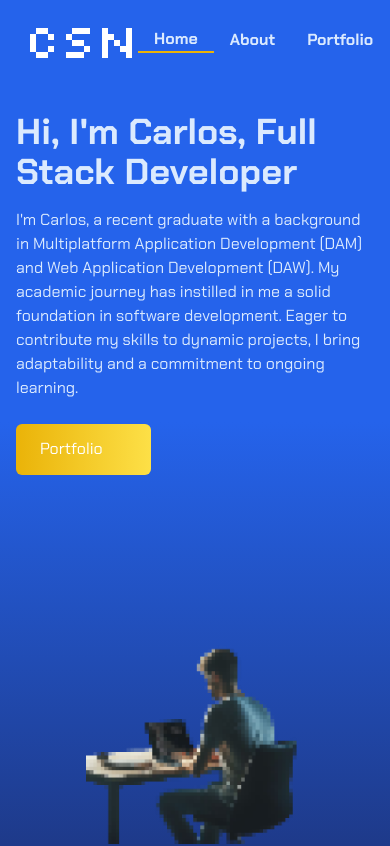
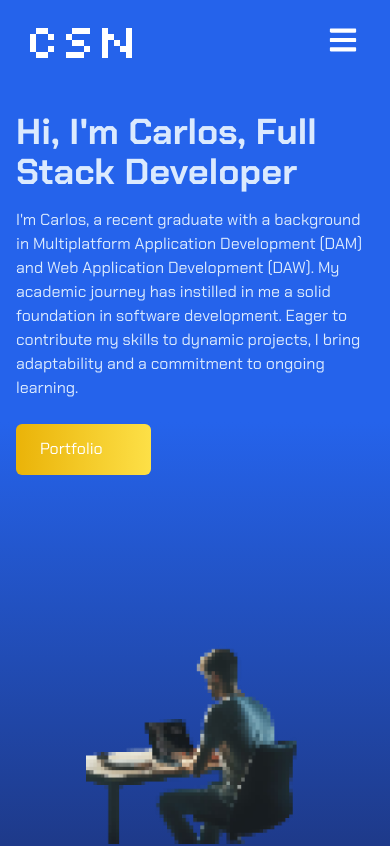
Before and after one commit to hgcsasdas/react-portfolio, a React (Create React App) app: page / in a window 390 px wide. Shown: the top 846 px of the page. Built offline with nearby package versions, Linux system fonts and the light colour scheme; some icons are missing.

Commit message:
Arreglar el nav y hacerlo responsive, y arreglar más partes responsive

```diff
--- a/src/components/Portfolio.jsx
+++ b/src/components/Portfolio.jsx
@@ -36,7 +36,7 @@ const Portfolio = () => {
   return (
     <div
       name="portfolio"
-      className="bg-gradient-to-b  from-blue-600 to-blue-900 text-blue-200 w-full md:h-screen"
+      className="bg-gradient-to-b  from-blue-600 to-blue-900 text-blue-200 w-full md:h-screen h-full"
     >
       <div className="max-w-screen-lg p-4 mx-auto flex flex-col justify-center w-full h-full">
         <div className="pb-8">
--- a/src/components/Technologies.jsx
+++ b/src/components/Technologies.jsx
@@ -95,7 +95,7 @@ function Technologies() {
   return (
     <div
       name="technologies"
-      className="h-screen w-full bg-gradient-to-b from-blue-900 to-blue-600 text-blue-200"
+      className="w-full bg-gradient-to-b from-blue-900 to-blue-600 text-blue-200"
     >
       <div className="max-w-screen-lg mx-auto p-4 flex flex-col justify-center w-full h-full">
         <div>
--- a/src/components/nav/NavBar.jsx
+++ b/src/components/nav/NavBar.jsx
@@ -81,7 +81,7 @@ const NavBar = () => {
       </div>
 
       <div>
-        <ul className="flex justify-between items-center md:flex">
+        <ul className="hidden justify-between items-center md:flex">
           {links.map(({ id, link, title }) => (
 
             <li key={id} className={navLinkClass(link)}>
--- a/src/index.css
+++ b/src/index.css
@@ -12,3 +12,16 @@
     font-family: 'Chakra Petch', sans-serif;
   }
 }
+
+::-webkit-scrollbar {
+  width: 12px;
+}
+
+::-webkit-scrollbar-thumb {
+  background-color:  rgba(0, 0, 0, 0.5); /* Ajusta la opacidad según tus necesidades */
+  border-radius: 6px;
+}
+
+::-webkit-scrollbar-track {
+  background-color: transparent;
+}
--- a/src/translations/en/global.json
+++ b/src/translations/en/global.json
@@ -38,7 +38,7 @@
 
   "contact": {
     "title": "Contact",
-    "content": "Submit the form below so we can get in touch",
+    "content": "If you want to get in contact with me fil the form :)",
     "formPlaceholderName": "Enter your name",
     "formPlaceholderEmail": "Enter your email",
     "formPlaceholderMessage": "Enter your message",
--- a/src/translations/es/global.json
+++ b/src/translations/es/global.json
@@ -38,7 +38,7 @@
 
   "contact": {
     "title": "Contacto",
-    "content": "Rellena el formulario para ponernos en contacto",
+    "content": "Si te gustaría que nos pusiésemos en contacto rellena el formulario :)",
     "formPlaceholderName": "Ingresa tu nombre",
     "formPlaceholderEmail": "Ingresa tu correo electrónico",
     "formPlaceholderMessage": "Ingresa tu mensaje",
```
